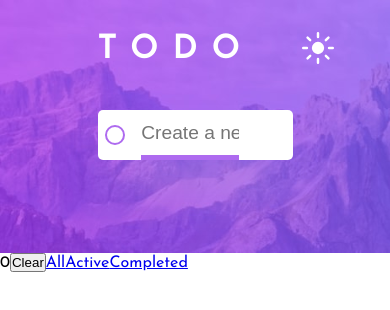
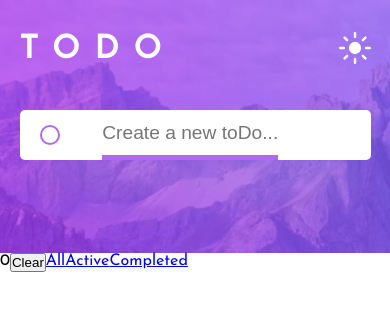
Before and after one commit to LazyBrogrammer/toDo-react, a React (Vite) app: page / in a window 390 px wide. Shown: the top 310 px of the page. Built offline with nearby package versions, Linux system fonts and the light colour scheme.

Commit message:
add media query header and input

```diff
--- a/src/App.css
+++ b/src/App.css
@@ -6,3 +6,6 @@
 body {
   font-family: "Josefin Sans", sans-serif;
 }
+.App {
+  width: 100%;
+}
--- a/src/App.jsx
+++ b/src/App.jsx
@@ -11,13 +11,16 @@ const App = () => {
   const [theme, setTheme] = useState(true);
   const [data, setData] = useState(localData || []);
   localStorage.setItem("jsonData", JSON.stringify(data));
-  console.log(JSON.parse(localStorage.getItem("jsonData")));
   return (
-    <div className="App">
+    <StyledApp>
       <Main theme={theme} setTheme={setTheme} data={data} setData={setData} />
       <Footer data={data} setData={setData} />
-    </div>
+    </StyledApp>
   );
 };
 
+const StyledApp = styled.div`
+  display: flex;
+  flex-direction: column;
+`
 export default App;
--- a/src/components/Footer.jsx
+++ b/src/components/Footer.jsx
@@ -31,5 +31,6 @@ const Footer = ({ data, setData }) => {
   );
 };
 const StyledFooter = styled.div`
+display: flex;
 `;
 export default Footer;
--- a/src/components/Header.jsx
+++ b/src/components/Header.jsx
@@ -11,25 +11,24 @@ import iconLight from "../images/icon-sun.svg";
 const Header = ({ theme, setTheme, data, setData }) => {
   const inputRef = useRef(null);
   const [inputValue, setInputValue] = useState("");
-  const [place, setPlace] = useState('Create a new toDo...')
+  const [place, setPlace] = useState("Create a new toDo...");
   const addToDo = () => {
     localStorage.clear();
     if (inputValue) {
       setData([...data, { text: inputValue, id: uuidv4(), isComplete: false }]);
-      setInputValue('')
+      setInputValue("");
     } else {
-      setPlace('Enter a Text!')
+      setPlace("Enter a Text!");
     }
   };
   const handleEnter = (e) => {
-    if (e.key === 'Enter') {
-      addToDo()
+    if (e.key === "Enter") {
+      addToDo();
     }
-  }
+  };
   useEffect(() => {
     inputRef.current.focus();
   }, []);
-
 
   return (
     <StyledHeader
@@ -54,7 +53,6 @@ const Header = ({ theme, setTheme, data, setData }) => {
           className="input__icon"
           style={{ borderColor: `${theme ? "#ae6bef" : "#B564EF"}` }}
           onClick={addToDo}
-
         ></div>
         <div className="input">
           <input
@@ -78,7 +76,8 @@ const Header = ({ theme, setTheme, data, setData }) => {
 
 const StyledHeader = styled.div`
   width: 100%;
-  height: 30vh;
+  min-height: 30vh;
+
   .header__head {
     width: 50%;
     display: flex;
@@ -109,6 +108,11 @@ const StyledHeader = styled.div`
       }
     }
   }
+  @media only screen and (max-width: 768px) {
+    .header__head {
+      width: 90%;
+    }
+  }
 `;
 
 const Input = styled.div`
@@ -119,6 +123,9 @@ const Input = styled.div`
   align-items: center;
   box-shadow: 0px 35px 50px -15px rgba(194, 195, 214, 0.5);
   border-radius: 5px;
+  @media only screen and (max-width: 768px) {
+    width: 90%;
+  }
   .input__icon {
     width: 20px;
     height: 20px;
--- a/src/pages/All.jsx
+++ b/src/pages/All.jsx
@@ -1,10 +1,29 @@
 import React from "react";
 import styled from "styled-components";
+
+
 const All = ({ data, setData }) => {
   const handleActive = (index) => {
     data.slice().reverse()[index].isComplete = true;
     setData([...data]);
   };
+  const CompletedItem = ({ text }) => {
+    return (
+      <StyledCompleted>
+        <h1>completed item</h1>
+      </StyledCompleted>
+    );
+  };
+  const ActiveItem = () => {
+    return (
+      <StyledActiveItem>
+        <h1>completed item</h1>
+      </StyledActiveItem>
+    );
+  };
+  const StyledActiveItem = styled.div`
+    background-color: green;
+  `;
   return (
     <StyledAll>
       {data
@@ -22,4 +41,7 @@ const All = ({ data, setData }) => {
 };
 
 const StyledAll = styled.div``;
+const StyledCompleted = styled.div`
+  background-color: yellow;
+`;
 export default All;
```
Also changed, not shown: src/components/Item.jsx (deleted, +0 -11 lines).
